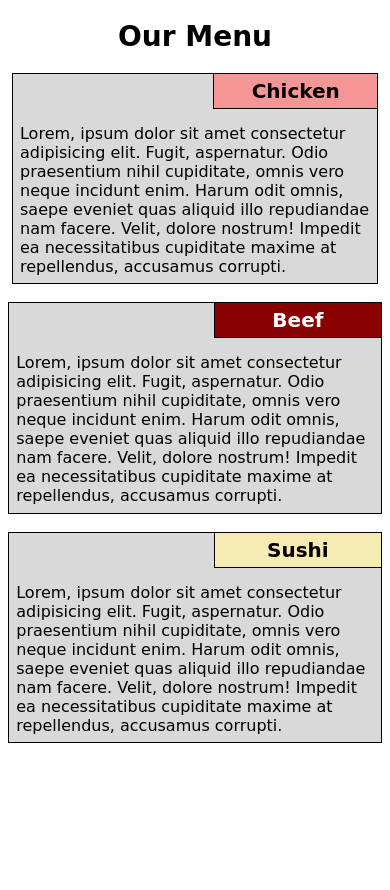
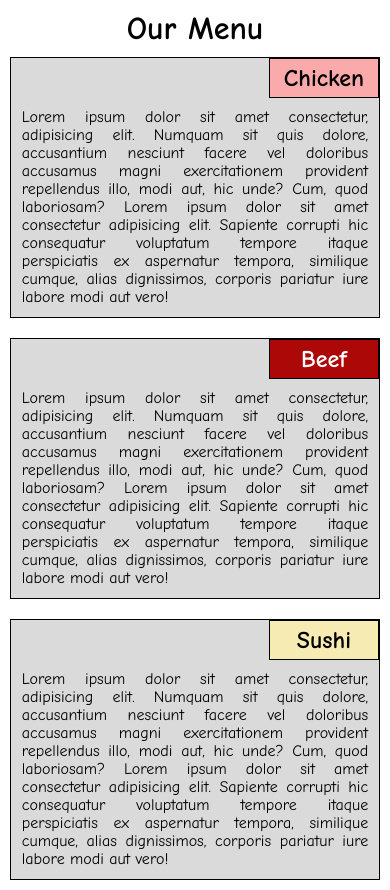
Before and after one commit to HamzaYousafzay/Coursera_Test, a plain HTML site: page Module2_Solution/index.html in a window 390 px wide. Before the commit the page ends 844 px from the top, so only its background shows below. Drawn offline with Linux system fonts and the light colour scheme.

Commit message:
Assignment Done

```diff
--- a/Module2_Solution/css/Style.css
+++ b/Module2_Solution/css/Style.css
@@ -1,51 +1,45 @@
-/* base styles */
-
 * {
     box-sizing: border-box;
-    font-family: Cursive;
+    /* took font style from the w3school website https://www.w3schools.com/css/tryit.asp?filename=trycss_font_comicsansms */
+    font-family: 'Comic Sans MS', cursive;
     padding: 0px;
     margin: 0px;
-    font-size: 16px;
-}
+  }
 
 h1 {
     width: 100%;
     text-align: center;
-    font-size: 1.75em;
-    }
+    /* font-size: 1.75em; */
+}
 
 h2 {
-    width: 45%;
+    width: 30%;
     text-align: center;
     padding: 5px 0px 5px 0px;
-    border-bottom: black 1px solid;
-    border-left: black 1px solid;
+    border: 1px solid black;
     position: absolute;
-    left: 55%;
-    font-size: 1.25em;
+    left: 70%;
+    /* font-size: 1.25em; */
 }
 
 
 article {
     border: 1px solid black;
-    background-color: #d9d9d9;
+    background-color: #dbdada;
     position: relative;
 }
 
 p {
-    text-align: left;
-    margin: 50px 2% 2% 2%;
+    text-align: justify;
+    margin: 50px 3% 3% 3%;
 }
 
-
-/* subheadings */
-
 #chicken {
-    background-color: #f59595;
+    background-color: rgb(250, 170, 170);
 }
 
 #beef {
-    background-color: #8a0101;
+    background-color: #ad0808;
     color: #ffffff;
 }
 
@@ -53,14 +47,12 @@ p {
     background-color: #f6ebb2;
 }
 
-
-/* Responsive settings */
-
+/* for Desktop Users */
 
 @media (min-width: 992px) {
 
-    #headingwrap {
-        margin: 60px 0px 80px 0px;
+    #topheading {
+        margin: 40px;
     }
 
     #col1 {
@@ -101,12 +93,12 @@ p {
 
 }
 
-
+/* For Tablet users */
 
 @media (min-width: 768px) and (max-width: 991px) {
 
-    #headingwrap {
-        margin: 40px 0px 40px 0px;
+    #topheading {
+        margin: 25px;
     }
 
     #col1 {
@@ -140,7 +132,7 @@ p {
     }
 
     #cont3 {
-        width: 96%;
+        width: 95%;
         margin-left: auto;
         margin-right: auto;
     }
@@ -148,46 +140,47 @@ p {
 
 }
 
-
+/* For mobile Users */
 @media (max-width: 767px) {
 
-    #headingwrap {
-        margin: 20px 0px 20px 0px;
+    #topheading {
+        margin: 10px;
     }
 
     #col1 {
-        width: 100%;
-        float: left;
-        margin-bottom: 18px;
+        /* width: 100%; */
+        /* float: left; */
+        margin-bottom: 20px;
     }
 
     #cont1 {
-        width: 94%;
+        width: 95%;
         margin-left: auto;
         margin-right: auto;
     }
 
 
     #col2 {
-        width: 100%;
-        float: left;
-        margin-bottom: 18px;
+        /* width: 100%; */
+        /* float: left; */
+        margin-bottom: 20px;
     }
 
     #cont2 {
-        width: 96%;
+        width: 95%;
         margin-left: auto;
         margin-right: auto;
     }
 
 
     #col3 {
-        width: 100%;
-        float: left;
+        /* width: 100%; */
+        /* float: left; */
+        margin-bottom: 10px;
     }
 
     #cont3 {
-        width: 96%;
+        width: 95%;
         margin-left: auto;
         margin-right: auto;
     }
--- a/Module2_Solution/index.html
+++ b/Module2_Solution/index.html
@@ -9,7 +9,7 @@
 
 <body>
 
-<div id="headingwrap">
+<div id="topheading">
     <h1>Our Menu</h1>
 </div>
 
@@ -21,7 +21,7 @@
                 Chicken
             </h2>
             <p>
-                Lorem, ipsum dolor sit amet consectetur adipisicing elit. Fugit, aspernatur. Odio praesentium nihil cupiditate, omnis vero neque incidunt enim. Harum odit omnis, saepe eveniet quas aliquid illo repudiandae nam facere. Velit, dolore nostrum! Impedit ea necessitatibus cupiditate maxime at repellendus, accusamus corrupti.
+                Lorem ipsum dolor sit amet consectetur, adipisicing elit. Numquam sit quis dolore, accusantium nesciunt facere vel doloribus accusamus magni exercitationem provident repellendus illo, modi aut, hic unde? Cum, quod laboriosam? Lorem ipsum dolor sit amet consectetur adipisicing elit. Sapiente corrupti hic consequatur voluptatum tempore itaque perspiciatis ex aspernatur tempora, similique cumque, alias dignissimos, corporis pariatur iure labore modi aut vero!
             </p>
         </article>
     </section>
@@ -33,7 +33,7 @@
                 Beef
             </h2>
             <p>
-                Lorem, ipsum dolor sit amet consectetur adipisicing elit. Fugit, aspernatur. Odio praesentium nihil cupiditate, omnis vero neque incidunt enim. Harum odit omnis, saepe eveniet quas aliquid illo repudiandae nam facere. Velit, dolore nostrum! Impedit ea necessitatibus cupiditate maxime at repellendus, accusamus corrupti.
+                Lorem ipsum dolor sit amet consectetur, adipisicing elit. Numquam sit quis dolore, accusantium nesciunt facere vel doloribus accusamus magni exercitationem provident repellendus illo, modi aut, hic unde? Cum, quod laboriosam? Lorem ipsum dolor sit amet consectetur adipisicing elit. Sapiente corrupti hic consequatur voluptatum tempore itaque perspiciatis ex aspernatur tempora, similique cumque, alias dignissimos, corporis pariatur iure labore modi aut vero!
             </p>
         </article>
     </section>
@@ -46,7 +46,7 @@
                 Sushi
             </h2>
             <p>
-                Lorem, ipsum dolor sit amet consectetur adipisicing elit. Fugit, aspernatur. Odio praesentium nihil cupiditate, omnis vero neque incidunt enim. Harum odit omnis, saepe eveniet quas aliquid illo repudiandae nam facere. Velit, dolore nostrum! Impedit ea necessitatibus cupiditate maxime at repellendus, accusamus corrupti.
+               Lorem ipsum dolor sit amet consectetur, adipisicing elit. Numquam sit quis dolore, accusantium nesciunt facere vel doloribus accusamus magni exercitationem provident repellendus illo, modi aut, hic unde? Cum, quod laboriosam? Lorem ipsum dolor sit amet consectetur adipisicing elit. Sapiente corrupti hic consequatur voluptatum tempore itaque perspiciatis ex aspernatur tempora, similique cumque, alias dignissimos, corporis pariatur iure labore modi aut vero!
             </p>
         </article>
     </section>
```
